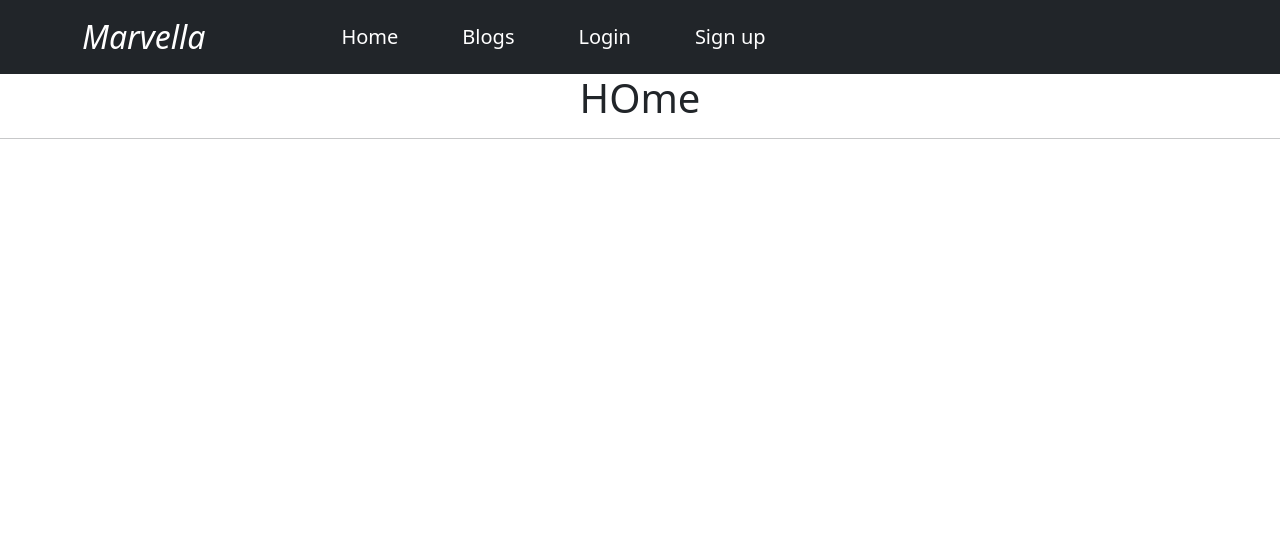
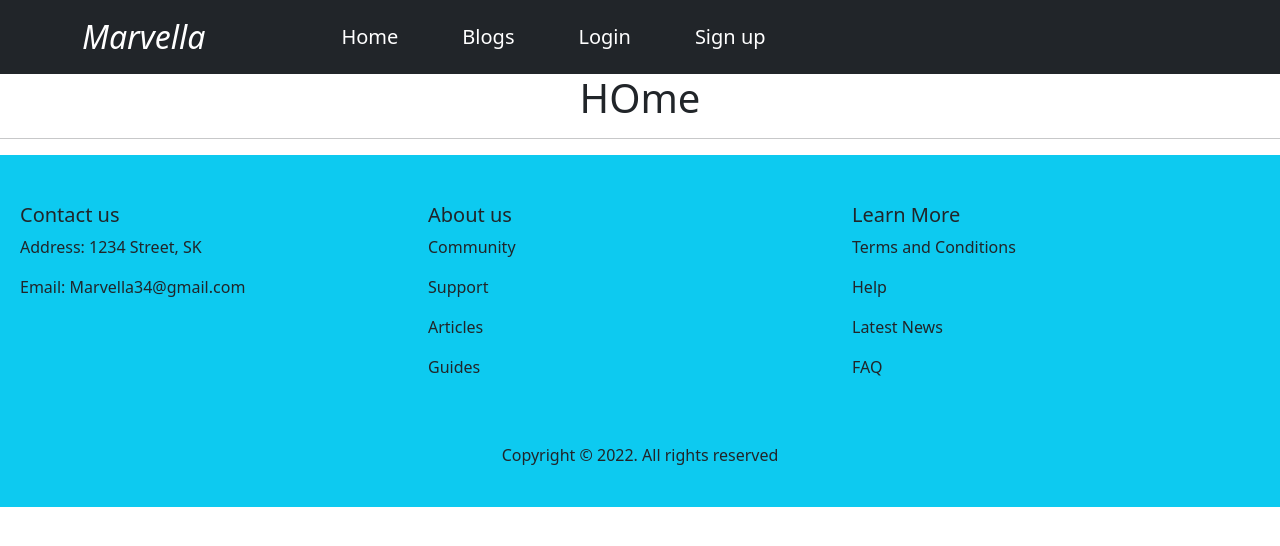
Before and after one commit to zereentabassum/inventory-management-website, a React (Create React App) app: page / in a window 1280 px wide. Shown: the top 546 px of the page. Built offline with nearby package versions, Linux system fonts and the light colour scheme.

Commit message:
footer added

```diff
--- a/public/index.html
+++ b/public/index.html
@@ -24,7 +24,7 @@
       work correctly both with client-side routing and a non-root public URL.
       Learn how to configure a non-root public URL by running `npm run build`.
     -->
-    <title>React App</title>
+    <title>Marvella Dresses Inventory Management</title>
   </head>
   <body>
     <noscript>You need to enable JavaScript to run this app.</noscript>
--- /dev/null
+++ b/src/Components/Footer/Footer.css
@@ -0,0 +1,4 @@
+.footer{
+    display: grid;
+    grid-template-columns: repeat(3, 1fr);
+}
--- /dev/null
+++ b/src/Components/Footer/Footer.js
@@ -0,0 +1,38 @@
+import React from 'react';
+import './Footer.css';
+
+const Footer = () => {
+    return (
+      <div className='bg-info'>
+      <div className=' '>
+          <div className="py-5 px-1  text-start footer">
+
+          <div  className='px-3'>
+                <h5>Contact us</h5>
+                <p>Address: 1234 Street, SK</p>
+                <p>Email: Marvella34@gmail.com</p>
+            </div>
+            <div  className=''>
+                <h5>About us</h5>
+                <p>Community</p>
+                <p>Support</p>
+                <p>Articles</p>
+                <p>Guides</p>
+            </div>
+            <div  className=''>
+                <h5>Learn More</h5>
+                <p>Terms and Conditions</p>
+                <p>Help</p>
+                <p>Latest News</p>
+                <p>FAQ</p>
+            </div>
+          </div>
+          </div>
+          <div className='pb-4'>
+          <p>Copyright © 2022. All rights reserved</p>
+          </div>
+          </div>
+    );
+};
+
+export default Footer;
--- a/src/Components/Home/Home.js
+++ b/src/Components/Home/Home.js
@@ -1,10 +1,12 @@
 import React from 'react';
+import Footer from '../Footer/Footer';
 
 const Home = () => {
     return (
         <div>
             <h1>HOme</h1>
             <hr />
+            <Footer></Footer>
         </div>
     );
 };
```
